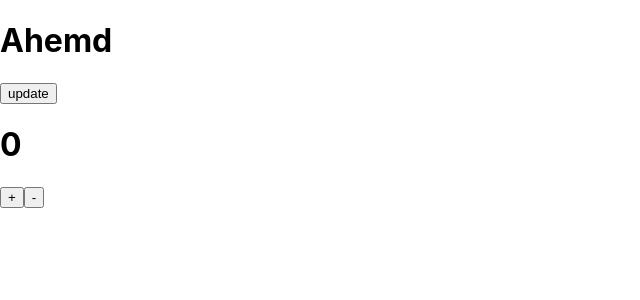
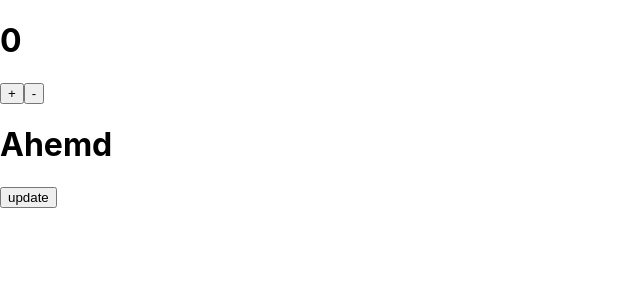
Before and after one commit to MuhammadAhmedLakhani/React-Advance, a React (Create React App) app: page / in a window 1280 px wide. Shown: the top 300 px of the page, without its empty margins (0-640 px from the left). Built offline with nearby package versions, Linux system fonts and the light colour scheme.

Commit message:
UseEffect:compoenent unmounting

```diff
--- a/src/App.jsx
+++ b/src/App.jsx
@@ -91,40 +91,49 @@ import './App.css';
 
 import { useState } from 'react';
 import { useEffect } from 'react';
+import Counter from './components/counter';
 
 
 
 
 
-function App(){
-  const [counter , setCounter] = useState(0)
-  const [name , setName] = useState("Ahemd")
 
-//runs once only
+
+function App() {
+  const [counter, setCounter] = useState(0)
+  const [name, setName] = useState("Ahemd")
+
+
+  //runs once only
 
   // useEffect(()=>{
   //   console.log("test")
   // },[])
 
-// useEffect(()=>{
-//   console.log("runs with every state change")
-// })
+  // useEffect(()=>{
+  //   console.log("runs with every state change")
+  // })
 
 
-useEffect(()=>{
-  console.log("slected runs")
-},[counter])
+  useEffect(() => {
+    console.log("selected runs")
+  }, [counter])
 
   return (
     <div>
 
-      <h1>{name}</h1>
-      <button onClick={()=>setName("Ahad")}>update</button>
+      {/* ternary operator if first condition true then moves forward and show counter component */}
+
+      { counter < 10 &&  <Counter count = {counter}  />}
 
 
-    <h1>{counter}</h1>
-    <button onClick={()=> setCounter(counter + 1)}>+</button>
-    <button onClick={()=> setCounter(counter - 1)}>-</button>
+      <button onClick={() => setCounter(counter + 1)}>+</button>
+      <button onClick={() => setCounter(counter - 1)}>-</button>
+
+      <h1>{name}</h1>
+      <button onClick={() => setName("Ahad")}>update</button>
+
+
 
     </div>
   )
--- /dev/null
+++ b/src/components/counter.jsx
@@ -0,0 +1,29 @@
+import { useEffect } from "react"
+
+
+function Counter({ count }) {
+
+    useEffect(()=>{
+        console.log("counter test")
+
+        //returning in useEffect callback
+
+
+        return ()=>{
+            console.log("component unmounted")
+        }
+    },[])
+
+
+    return (
+        <div>
+
+            <h1>{count}</h1>
+
+
+
+        </div>
+    )
+}
+
+export default Counter
```
Also changed, not shown: src/nootes.txt.
